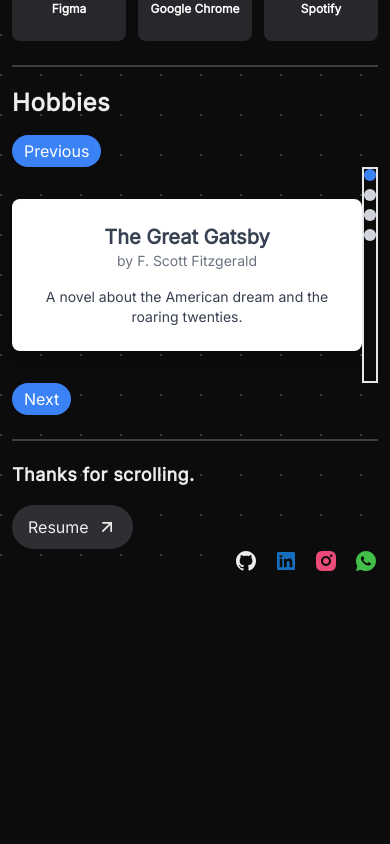
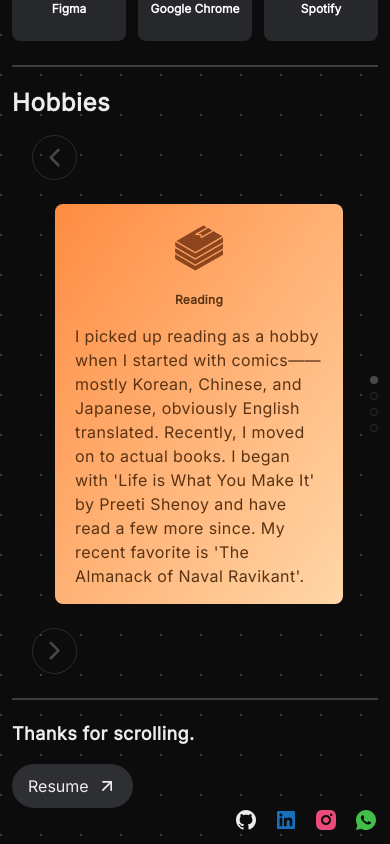
Before and after one commit to Lovekik-Deshbhratar/portfolio, a Next.js app: page / in a window 390 px wide. Shown: the part 2566-3410 px from the top of the page. Before the commit the page ends 3151 px from the top, so only its background shows below. Built offline with nearby package versions, Linux system fonts and the light colour scheme.

Commit message:
feat(HobbieSection): added cardslider, added different cards for hobbi, added responsiveness

```diff
--- a/app/layout.tsx
+++ b/app/layout.tsx
@@ -13,8 +13,8 @@ const inter = Inter({
   subsets: ["latin"],
 });
 export const metadata: Metadata = {
-  title: "Create Next App",
-  description: "Generated by create next app",
+  title: "Lovekik",
+  description: "Personal portfolio by Lovekik",
 };
 
 export default function RootLayout({
--- a/components/BookCard.tsx
+++ b/components/BookCard.tsx
@@ -1,16 +1,30 @@
+import { SiBookstack } from "react-icons/si"; // Assuming you're using this icon for reading
+
 interface Props {
-  title: string;
-  author: string;
   description: string;
 }
 
-const BookCard = ({ title, author, description }: Props) => {
+const BookCard = ({ description }: Props) => {
   return (
-    <div className="flex flex-col bg-white items-center justify-center h-full text-center text-gray-700 mt-8 mb-8 shadow-lg rounded-lg p-6">
-      <h2 className="text-xl font-bold">{title}</h2>
-      <p className="text-sm font-medium text-gray-500">by {author}</p>
-      <p className="mt-4 text-sm">{description}</p>
-    </div>
+    <a
+      href="https://www.goodreads.com/book/show/54898389-the-almanack-of-naval-ravikant"
+      target="_blank"
+      className="block text-white bg-gradient-to-tl from-[#FFD7A8] to-[#FF8C42] rounded-lg w-[18rem] xs:w-[20rem] md:w-[23rem] lg:w-[27rem] xl:w-[29rem] 2xl:w-[29rem] overflow-hidden group h-[25rem] xs:h-[27rem] md:h-[31rem] lg:h-[33rem] xl:h-[38rem] 2xl:h-[38rem] py-5 lg:py-8 xl:py-9 no-underline transition duration-300 hover:shadow-lg hover:opacity-90"
+    >
+      <div className="flex justify-center">
+        <SiBookstack className="text-[#8C451D] text-[3rem] xs:text-[4rem] sm:text-[5rem] lg:text-[5.5rem]" />
+      </div>
+      <div className="p-5 xs:p-7 md:p-9 lg:p-10">
+        <div className="flex justify-center mb-2">
+          <span className="font-extrabold tracking-wide text-[#5A3313] text-xs md:text-sm">
+            Reading
+          </span>
+        </div>
+        <p className="mt-4 xs:mt-5 lg:mt-7 xl:mt-8 font-medium tracking-wide md:text-lg lg:text-xl xl:text-2xl text-[#5A3313]">
+          {description}
+        </p>
+      </div>
+    </a>
   );
 };
 
--- a/components/CardSlider.tsx
+++ b/components/CardSlider.tsx
@@ -3,57 +3,56 @@
 import { useState } from "react";
 import BookCard from "./BookCard";
 import MusicCard from "./MusicCard";
+import { IoIosArrowBack, IoIosArrowForward } from "react-icons/io";
+import GameCard from "./GameCard";
+import GuitarCard from "./GuitarCard";
 
 type Book = {
   type: "book";
-  title: string;
-  author: string;
   description: string;
 };
 
 type Music = {
   type: "music";
-  title: string;
-  artist: string;
-  genre: string;
+  description: string;
+};
+type Game = {
+  type: "game";
+  description: string;
+};
+type Guitar = {
+  type: "guitar";
+  description: string;
 };
 
-// Union type for CardSlider items
-type CardItem = Book | Music;
+type CardItem = Book | Music | Game | Guitar;
 
 const CardSlider = () => {
-  // Dummy data for data
   const data: CardItem[] = [
     {
       type: "book",
-      title: "The Great Gatsby",
-      author: "F. Scott Fitzgerald",
-      description: "A novel about the American dream and the roaring twenties.",
+      description:
+        "I picked up reading as a hobby when I started with comics——mostly Korean, Chinese, and Japanese, obviously English translated. Recently, I moved on to actual books. I began with 'Life is What You Make It' by Preeti Shenoy and have read a few more since. My recent favorite is 'The Almanack of Naval Ravikant'.",
     },
     {
       type: "music",
-      title: "Bohemian Rhapsody",
-      artist: "Queen",
-      genre: "Rock",
+      description:
+        "I love listening to music. It’s my go-to for unwinding and finding a bit of calm. It just helps everything feel a bit lighter. Well most of my song choices depends on mood but recently i have been into Maria Maria, Aayat, Chaand Ne Kaho, Kalank, and In Dino. You can check more on my playlist!",
     },
     {
-      type: "book",
-      title: "To Kill a Mockingbird",
-      author: "Harper Lee",
+      type: "game",
       description:
-        "A story of racial injustice and childhood in the Deep South.",
+        "Since I can remember, around age 4, I’ve loved games. My dad would download them onto his keypad phone. Then I got a console and later a laptop. My interest in CSE comes from gaming, and I wanted to be a game developer. Favorite series is Alan Wake. Yes there is suggestion!",
     },
     {
-      type: "music",
-      title: "Thriller",
-      artist: "Michael Jackson",
-      genre: "Pop",
+      type: "guitar",
+      description:
+        "I bought my first guitar in September 2024. I used to think instruments were pretty expensive, but cheap beginner-friendly ones don’t cost much. So, yeah, I bought a cheap one, but it sounds good. I'm still learning, though. Favorite style is Flamenco. Reel I like.",
     },
   ];
 
   const [currentIndex, setCurrentIndex] = useState(0);
 
-  // Update the slider index for previous and next navigation
   const goToPrevious = () => {
     setCurrentIndex((prevIndex) => (prevIndex - 1 + data.length) % data.length);
   };
@@ -63,47 +62,47 @@ const CardSlider = () => {
   };
 
   return (
-    <div>
-      {/* Previous Button */}
+    <div className="space-y-6">
       <button
         onClick={goToPrevious}
-        className="bg-blue-500 text-white py-1 px-3 rounded-full hover:bg-blue-600"
+        className="border border-[#2c2c2c] ml-5 xs:ml-6 lg:ml-14 xl:ml-9 2xl:ml-[3.9rem] text-[#494949] py-2 px-2 xs:py-2.5 xs:px-2.5 md:py-3 md:px-3 lg:py-3.5 lg:px-3.5 text-[1.7rem] rounded-full hover:bg-[#2c2c2c] hover:text-black transition ease-in-out duration-300"
       >
-        Previous
+        <IoIosArrowBack />
       </button>
-      <div className="flex ">
-        {/* Card Content */}
+      <div className="flex justify-between ">
+        <div></div>
+        <div className="ml-4">
           {data[currentIndex].type === "book" ? (
-          <BookCard
-            title={data[currentIndex].title}
-            author={data[currentIndex].author}
-            description={data[currentIndex].description}
-          />
+            <BookCard description={data[currentIndex].description} />
+          ) : data[currentIndex].type === "music" ? (
+            <MusicCard description={data[currentIndex].description} />
+          ) : data[currentIndex].type === "game" ? (
+            <GameCard description={data[currentIndex].description} />
           ) : (
-          <MusicCard
-            title={data[currentIndex].title}
-            artist={data[currentIndex].artist}
-            genre={data[currentIndex].genre}
-          />
+            <GuitarCard description={data[currentIndex].description} />
           )}
+        </div>
         {/* Dots Indicator */}
-        <div className="flex flex-col items-center space-y-2 border-2">
+        <div className="flex items-center">
+          <div className="flex flex-col gap-2">
             {data.map((_, index) => (
               <span
                 key={index}
-              className={`w-3 h-3 rounded-full ${
-                currentIndex === index ? "bg-blue-500" : "bg-gray-300"
+                className={`w-2 h-2 xs:w-2.5 xs:h-2.5 md:w-3 md:h-3 rounded-full ${
+                  currentIndex === index
+                    ? "bg-[#494949]"
+                    : "border border-[#2c2c2c]"
                 }`}
               ></span>
             ))}
           </div>
         </div>
-      {/* Next Button */}
+      </div>
       <button
         onClick={goToNext}
-        className=" bg-blue-500 text-white py-1 px-3 rounded-full hover:bg-blue-600"
+        className="border border-[#2c2c2c] ml-5 xs:ml-6 lg:ml-14 xl:ml-9 2xl:ml-[3.9rem] text-[#494949] py-2 px-2 xs:py-2.5 xs:px-2.5 md:py-3 md:px-3 lg:py-3.5 lg:px-3.5 text-[1.7rem] rounded-full hover:bg-[#2c2c2c] hover:text-black transition ease-in-out duration-300"
       >
-        Next
+        <IoIosArrowForward />
       </button>
     </div>
   );
--- /dev/null
+++ b/components/GameCard.tsx
@@ -0,0 +1,31 @@
+import { FaGamepad } from "react-icons/fa";
+
+interface Props {
+  description: string;
+}
+
+const GameCard = ({ description }: Props) => {
+  return (
+    <a
+      href="https://store.steampowered.com/app/814380/Sekiro_Shadows_Die_Twice__GOTY_Edition/"
+      target="_blank"
+      className="block text-white bg-gradient-to-br from-[#4A00E0] via-[#8E2DE2] to-[#00C9FF] rounded-lg w-[18rem] xs:w-[20rem] md:w-[23rem] lg:w-[27rem] xl:w-[29rem] 2xl:w-[29rem] overflow-hidden group h-[25rem] xs:h-[27rem] md:h-[31rem] lg:h-[33rem] xl:h-[38rem] 2xl:h-[38rem] py-5 lg:py-8 xl:py-9 no-underline transition duration-300 hover:opacity-90"
+    >
+      <div className="flex justify-center">
+        <FaGamepad className="text-[#FF1053] text-[3rem] xs:text-[4rem] sm:text-[5rem] lg:text-[5.5rem]" />
+      </div>
+      <div className="p-5 xs:p-7 md:p-9 lg:p-10">
+        <div className="flex justify-center mb-2">
+          <span className="font-extrabold tracking-wide text-[#FF1053] text-xs md:text-sm">
+            Gaming
+          </span>
+        </div>
+        <p className="mt-4 xs:mt-5 lg:mt-7 xl:mt-8 font-medium tracking-wide md:text-lg lg:text-xl xl:text-2xl text-gray-200">
+          {description}
+        </p>
+      </div>
+    </a>
+  );
+};
+
+export default GameCard;
--- /dev/null
+++ b/components/GuitarCard.tsx
@@ -0,0 +1,32 @@
+import { FaGuitar } from "react-icons/fa";
+import { GiGuitar } from "react-icons/gi";
+
+interface Props {
+  description: string;
+}
+
+const GuitarCard = ({ description }: Props) => {
+  return (
+    <a
+      href="https://www.instagram.com/reel/C_LgLaxIRDu/?igsh=N2h2dmxmcW8yM2Y4"
+      target="_blank"
+      className="block text-white bg-gradient-to-tl from-[#3C2A1E] to-[#7A5743] rounded-lg w-[18rem] xs:w-[20rem] md:w-[23rem] lg:w-[27rem] xl:w-[29rem] 2xl:w-[29rem] overflow-hidden group h-[25rem] xs:h-[27rem] md:h-[31rem] lg:h-[33rem] xl:h-[38rem] 2xl:h-[38rem] py-5 lg:py-8 xl:py-9 no-underline transition duration-300 hover:opacity-90"
+    >
+      <div className="flex justify-center">
+        <FaGuitar className="text-[#D19A66] text-[3rem] xs:text-[4rem] sm:text-[5rem] lg:text-[5.5rem]" />
+      </div>
+      <div className="p-5 xs:p-7 md:p-9 lg:p-10">
+        <div className="flex justify-center mb-2">
+          <span className="font-extrabold tracking-wide text-[#C9A35B] text-xs md:text-sm">
+            Playing Guitar
+          </span>
+        </div>
+        <p className="mt-4 xs:mt-5 lg:mt-7 xl:mt-8 font-medium tracking-wide md:text-lg lg:text-xl xl:text-2xl text-[#D3BFAE]">
+          {description}
+        </p>
+      </div>
+    </a>
+  );
+};
+
+export default GuitarCard;
```
Also changed, not shown: components/MusicCard.tsx (+24 -9 lines). Lines whose indentation alone changed are shown as unchanged.
